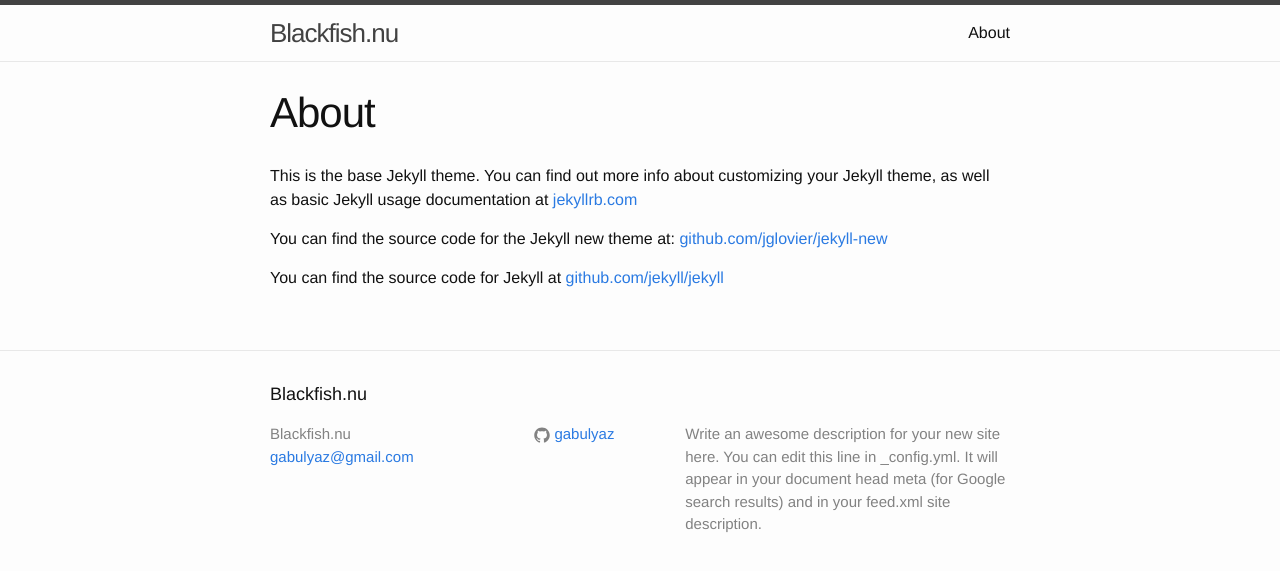
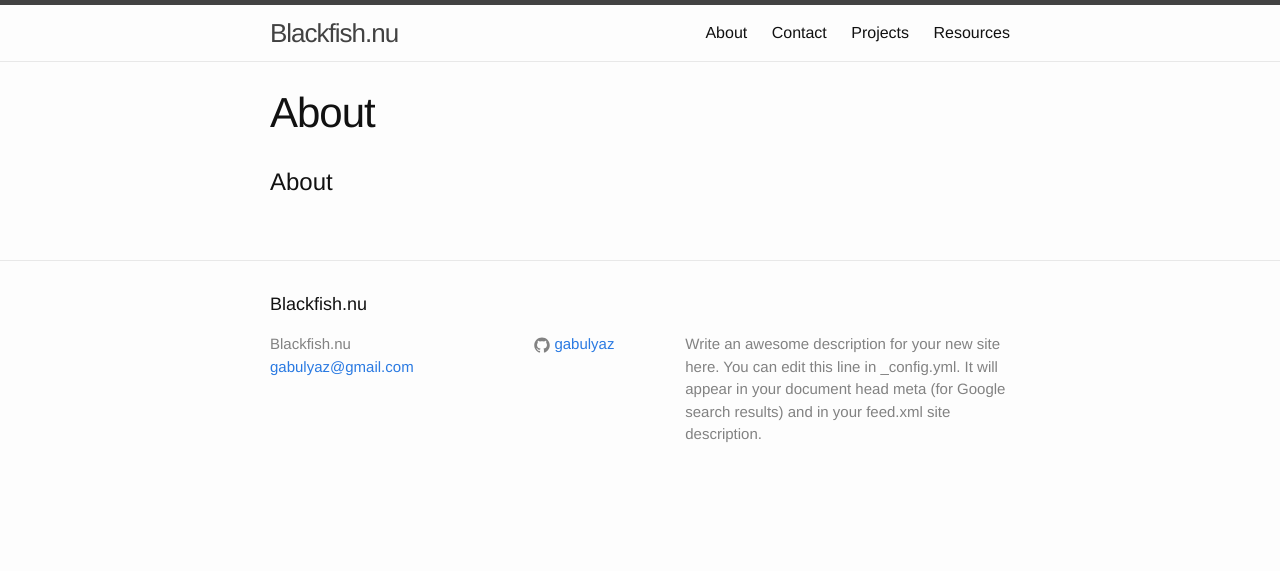
Before and after one commit to gabulyaz/gabulyaz.github.io, a Jekyll site: the page built from about.md, in a window 1280 px wide. Shown: the top 571 px of the page. Built offline with Jekyll 4.4.1, drawn with Linux system fonts in a browser that asks for light colours.

```diff
--- a/_config.yml
+++ b/_config.yml
@@ -12,3 +12,9 @@ github_username:  gabulyaz
 
 # Build settings
 markdown: kramdown
+highlighter: pygments
+
+#Server options
+detach: true
+port: 3000
+host: 0.0.0.0
--- a/_includes/header.html
+++ b/_includes/header.html
@@ -18,6 +18,7 @@
           {% if page.title %}
           <a class="page-link" href="{{ page.url | prepend: site.baseurl }}">{{ page.title }}</a>
           {% endif %}
+          {{pagelist}}
         {% endfor %}
       </div>
     </nav>
--- a/about.md
+++ b/about.md
@@ -4,8 +4,4 @@ title: About
 permalink: /about/
 ---
 
-This is the base Jekyll theme. You can find out more info about customizing your Jekyll theme, as well as basic Jekyll usage documentation at [jekyllrb.com](http://jekyllrb.com/)
-
-You can find the source code for the Jekyll new theme at: [github.com/jglovier/jekyll-new](https://github.com/jglovier/jekyll-new)
-
-You can find the source code for Jekyll at [github.com/jekyll/jekyll](https://github.com/jekyll/jekyll)
+# About
```
Also changed, not shown: _layouts/default.html (+11 -0 lines), _layouts/underconstruction.html (+12 -0 lines), contact.md (added, +7 -0 lines), projects.md (added, +7 -0 lines), resources.md (added, +7 -0 lines), Gemfile.lock, 1 other file.
